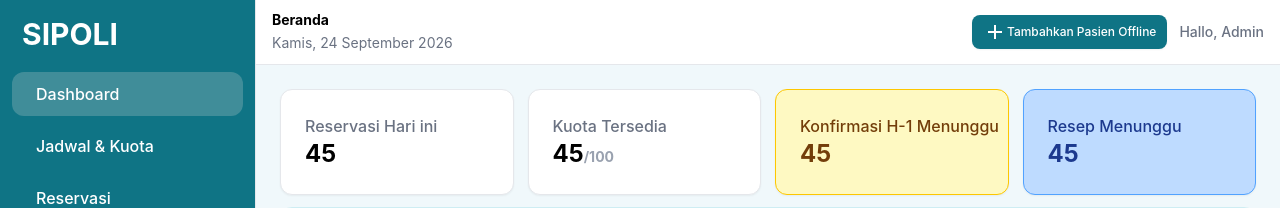
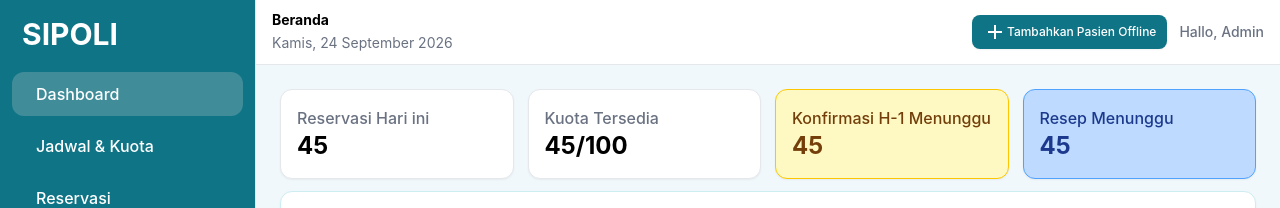
Before and after one commit to azana123/SIPOLI, a PHP site: page /admin/dashboard.php in a window 1280 px wide. Shown: the top 208 px of the page. Run offline with PHP 8.4, Linux system fonts and the light colour scheme; some libraries are stand-ins or nearby versions.

Commit message:
fixing counter card

```diff
--- a/admin/dashboard.php
+++ b/admin/dashboard.php
@@ -32,21 +32,21 @@ $app_name = "SIPOLI";
             <main class="flex-1 min-w-0 bg-page p-6">
                 <!-- Counter -->
                 <div class="counter grid grid-cols-2 md:grid-cols-4 gap-3.5">
-                    <div class="bg-neutral-primary-soft block p-4 md:p-6 border whitespace-nowrap text-center md:text-left border-default rounded-base shadow-xs">
+                    <div class="bg-neutral-primary-soft flex flex-col p-4 md:p-4 border whitespace-nowrap text-center md:text-left border-default rounded-base shadow-xs">
                         <p class="text-gray-500 font-medium">Reservasi Hari ini</p>
                         <h4 class="text-2xl font-bold">45</h4>
                     </div>
-                    <div class="bg-neutral-primary-soft block p-4 md:p-6 border whitespace-nowrap text-center md:text-left border-default rounded-base shadow-xs">
+                    <div class="bg-neutral-primary-soft flex flex-col p-4 md:p-4 border whitespace-nowrap text-center md:text-left border-default rounded-base shadow-xs">
                         <p class="text-gray-500 font-medium">Kuota Tersedia</p>
-                        <h4 class="text-2xl font-bold">45<span class="text-sm text-gray-400">/100</span></h4>
+                        <h4 class="text-2xl font-bold">45<span class= text-gray-400">/100</span></h4>
                     </div>
-                    <div class="bg-yellow-100 block p-4 md:p-6 border whitespace-nowrap text-center md:text-left border-yellow-400 rounded-base shadow-xs text-yellow-900">
+                    <div class="bg-yellow-100 flex flex-col p-4 md:p-4 border text-center md:text-left border-yellow-400 rounded-base shadow-xs text-yellow-900">
                         <p class="font-medium">Konfirmasi H-1 Menunggu</p>
                         <h4 class="text-2xl font-bold">45</h4>
                     </div>
-                    <div class="bg-blue-200 block p-4 md:p-6 border whitespace-nowrap text-center md:text-left border-blue-400 rounded-base shadow-xs text-blue-900">
+                    <div class="bg-blue-200 flex flex-col p-4 md:p-4 border whitespace-break-spaces md:whitespace-nowrap text-center md:text-left border-blue-400 rounded-base shadow-xs text-blue-900">
                         <p class="font-medium">Resep Menunggu</p>
-                        <h4 class="text-2xl font-bold">45</h4>
+                        <h4 class="text-2xl font-bold ">45</h4>
                     </div>
                 </div>
                 <!-- End of Counter -->
```
